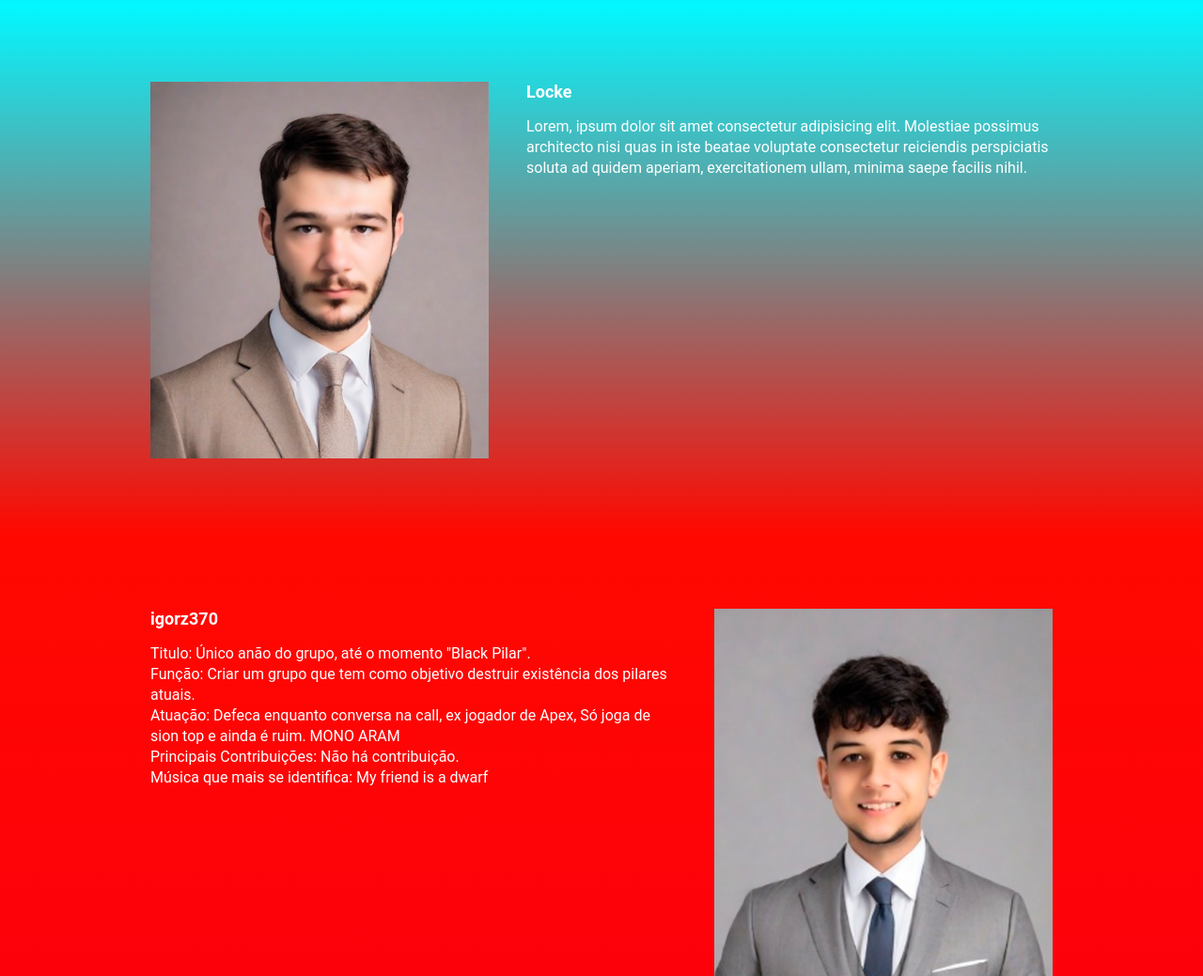
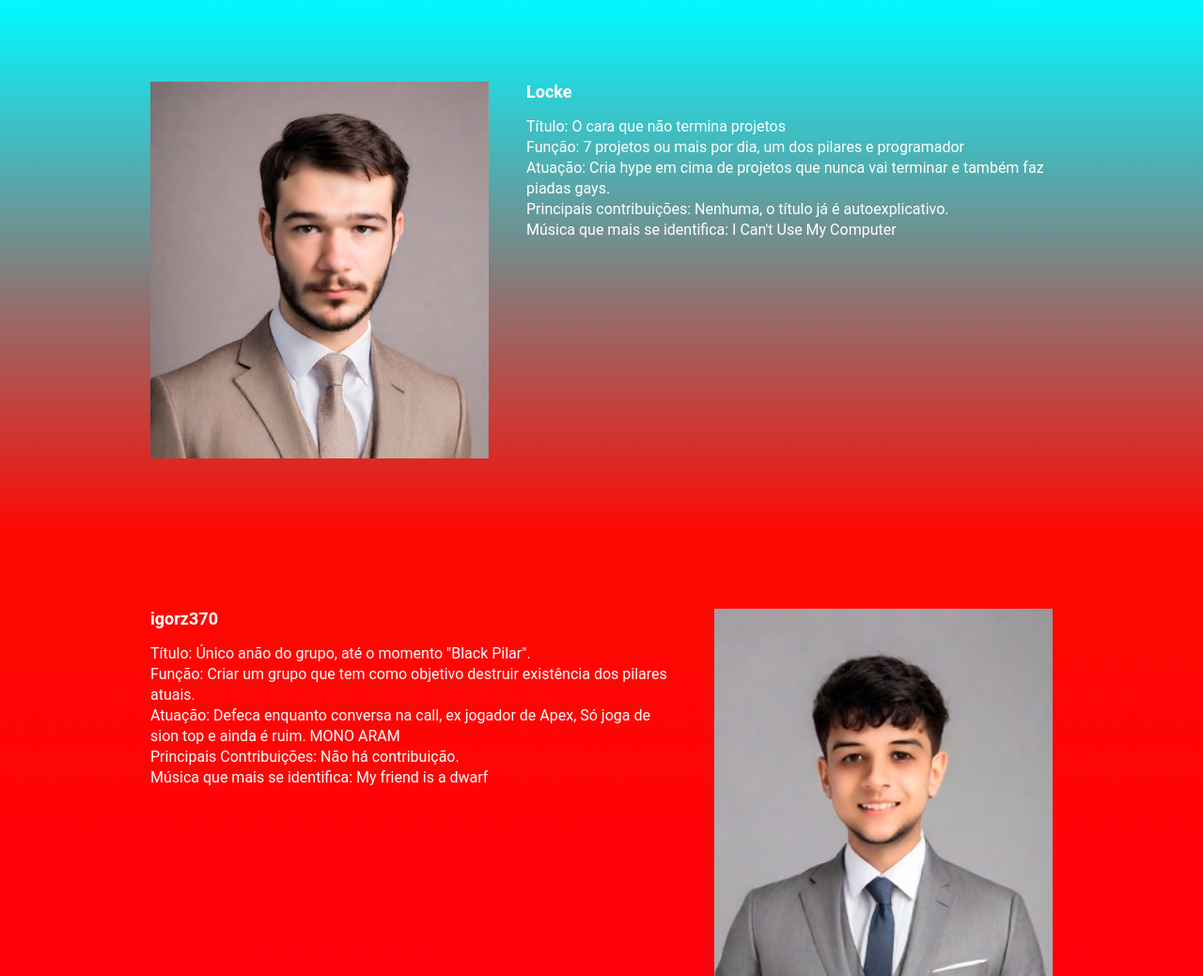
Before and after one commit to zmadou/Os_cara_da_call, a website built with Parcel: page src/index.html in a window 1280 px wide. Shown: the part 2360-3399 px from the top of the page at 94% size. Built offline with nearby package versions, Linux system fonts and the light colour scheme; a web font is replaced by a local one.

Commit message:
atualização descrição locke

```diff
--- a/src/index.html
+++ b/src/index.html
@@ -47,11 +47,11 @@ Música que mais se identifica: Irrefutable Wheelchair
                 </h2>
                 <p class="member__info__description">
                     Titulo: Um dos Três Pilares<br>
-Funções: Criador de conteudo e administrador do canal "Os Cara da Call"<br>
-Atuação: Contador de Historias e Isqueirinho da Reunião, conhecido por aumentar um comentario que na maioria das vezes foi bem simples, e
-o que mais incentiva as ideias do grupo, por mais ruins que sejam.<br>
-Principais Contribuições: OCDC Meeting Events vol.1 <br>
-Musica que mais se identifica: Bro that girl is looking at me<br>
+                    Funções: Criador de conteudo e administrador do canal "Os Cara da Call"<br>
+                    Atuação: Contador de Historias e Isqueirinho da Reunião, conhecido por aumentar um comentario que na maioria das vezes foi bem simples, e
+                    o que mais incentiva as ideias do grupo, por mais ruins que sejam.<br>
+                    Principais Contribuições: OCDC Meeting Events vol.1 <br>
+                    Musica que mais se identifica: Bro that girl is looking at me<br>
             </div>
             <img class="member__image" src="./images/lululee.png" alt="Lululee">
         </div>
@@ -76,7 +76,11 @@ Musica que mais se identifica: Bro that girl is looking at me<br>
                     Locke
                 </h2>
                 <p class="member__info__description">
-                    Lorem, ipsum dolor sit amet consectetur adipisicing elit. Molestiae possimus architecto nisi quas in iste beatae voluptate consectetur reiciendis perspiciatis soluta ad quidem aperiam, exercitationem ullam, minima saepe facilis nihil.
+                    Título: O cara que não termina projetos<br>
+                    Função: 7 projetos ou mais por dia, um dos pilares e programador<br>
+                    Atuação: Cria hype em cima de projetos que nunca vai terminar e também faz piadas gays.<br>
+                    Principais contribuições: Nenhuma, o título já é autoexplicativo.<br>
+                    Música que mais se identifica: I Can't Use My Computer<br>
                 </p>
             </div>
             <img class="member__image" src="./images/locke.png" alt="Locke">
@@ -89,7 +93,7 @@ Musica que mais se identifica: Bro that girl is looking at me<br>
                     igorz370
                 </h2>
                 <p class="member__info__description">
-                    Titulo: Único anão  do grupo, até o momento "Black Pilar". <br>
+                    Título: Único anão  do grupo, até o momento "Black Pilar". <br>
                     Função: Criar um grupo que tem como objetivo destruir existência dos pilares atuais. <br>
                     Atuação: Defeca enquanto conversa na call, ex jogador de Apex, Só joga de sion top e ainda é ruim. MONO ARAM <br>
                     Principais Contribuições: Não há contribuição.<br>
```
